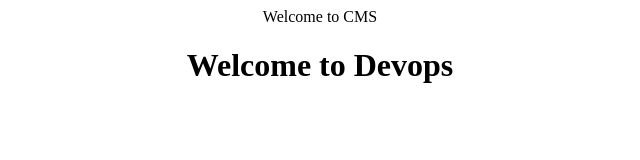
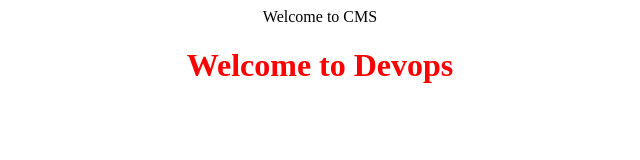
Before and after one commit to sveridevops/cms1, a plain HTML site: page index.html in a window 1280 px wide. Shown: the whole page, without its empty margins (320-960 px from the left). Drawn offline with Linux system fonts and the light colour scheme.

Commit message:
third update

```diff
--- a/index.html
+++ b/index.html
@@ -2,7 +2,7 @@
 <body>
 
 <center><h>Welcome to CMS</h1></center>
-<center><h1>Welcome to Devops</h1></center>
+<center><h1><font color=red>Welcome to Devops</font></h1></center>
 
 </body>
 </html>
```
